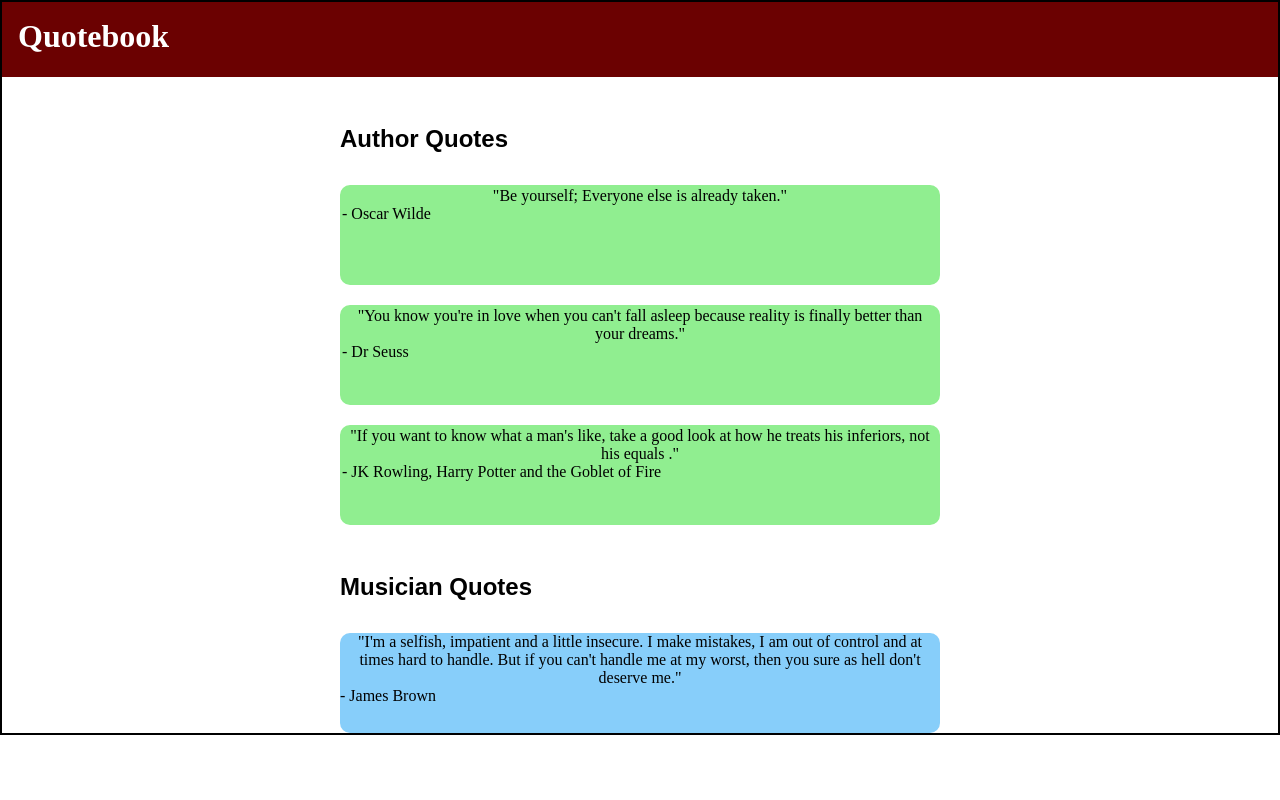
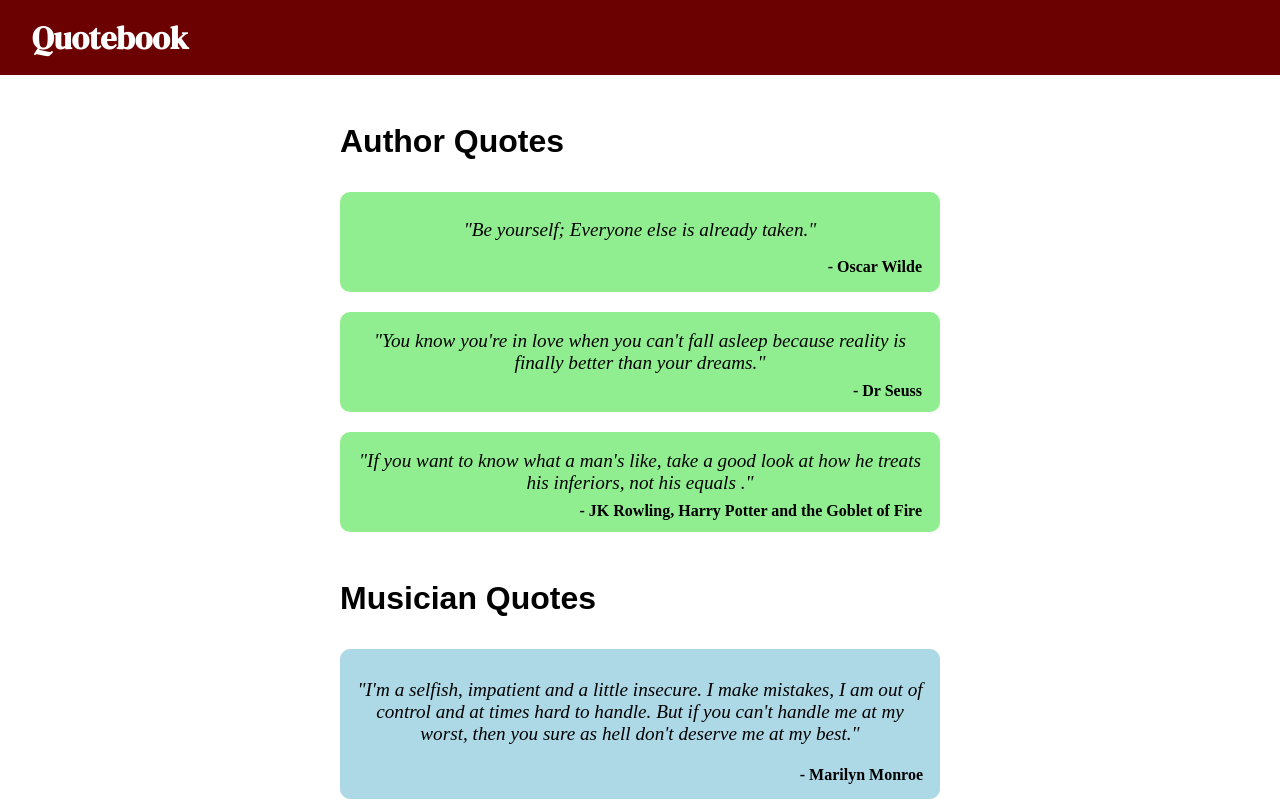
Before and after one commit to GK230/boolean-uk-html-quotebook, a website: page index.html in a window 1280 px wide. Drawn offline with Linux system fonts and the light colour scheme.

Commit message:
Completed project

```diff
--- a/index.html
+++ b/index.html
@@ -5,6 +5,11 @@
     <meta name="viewport" content="width=device-width, initial-scale=1.0" />
     <meta http-equiv="X-UA-Compatible" content="ie=edge" />
     <link rel="stylesheet" href="style.css" />
+    <link rel="preconnect" href="https://fonts.gstatic.com" />
+    <link
+      href="https://fonts.googleapis.com/css2?family=DM+Serif+Display&display=swap"
+      rel="stylesheet"
+    />
     <title>Quotebook</title>
   </head>
   <body>
@@ -18,10 +23,14 @@
             <h2>Author Quotes</h2>
             <div class="author-grid">
               <div class="quote">
-                <p class="the-quote">
-                  "Be yourself; Everyone else is already taken."
-                </p>
-                <p class="the-author">- Oscar Wilde</p>
+                <div class="quoted">
+                  <p class="the-quote">
+                    "Be yourself; Everyone else is already taken."
+                  </p>
+                </div>
+                <div class="writer">
+                  <p class="the-author">- Oscar Wilde</p>
+                </div>
               </div>
               <div class="quote">
                 <p class="the-quote">
@@ -49,10 +58,10 @@
                   "I'm a selfish, impatient and a little insecure. I make
                   mistakes, I am out of control and at times hard to handle. But
                   if you can't handle me at my worst, then you sure as hell
-                  don't deserve me."
+                  don't deserve me at my best."
                 </p>
                 <p class="the-author">
-                  - James Brown
+                  - Marilyn Monroe
                 </p>
               </div>
             </div>
--- a/style.css
+++ b/style.css
@@ -7,7 +7,6 @@
 .container {
   display: grid;
   grid-template-rows: 75px 1fr;
-  border: black solid 2px;
 }
 
 .container header {
@@ -16,7 +15,9 @@
 
 h1 {
   color: white;
-  padding: 0.5em;
+  padding: 1rem;
+  margin-left: 1rem;
+  font-family: "DM Serif Display", serif;
 }
 
 .container .quotes {
@@ -24,25 +25,18 @@ h1 {
   justify-items: center;
 }
 
-.container .quotes .author-quotes {
-}
-
-.container .quotes .author-quotes .author-grid {
+.container .quotes .author-quotes .author-grid,
+.container .quotes .musician-quotes .musician-grid {
   display: grid;
   grid-auto-rows: 100px;
   grid-gap: 20px;
   justify-items: center;
 }
 
-.container .quotes .musician-quotes .musician-grid {
-  display: grid;
-  grid-auto-rows: 100px;
-  grid-gap: 20px;
-}
-
 h2 {
   margin: 3rem 0 2rem 0;
   font-family: sans-serif;
+  font-size: 2rem;
 }
 
 .container .quotes .author-quotes .author-grid .quote,
@@ -52,14 +46,34 @@ h2 {
   border: solid 2px lightgreen;
   border-radius: 10px;
   width: 600px;
+
+  display: grid;
+  grid-template-rows: 1fr 30px;
+
+  grid-gap: 2px;
 }
 
+.container .quotes .author-quotes .author-grid .quote,
 .container .quotes .musician-quotes .musician-grid .quote {
-  background-color: lightskyblue;
-  border: lightskyblue;
+  align-items: center;
+  padding: 1rem 1rem 0.5rem 1rem;
 }
 
 .container .quotes .author-quotes .author-grid .quote p.the-quote,
 .container .quotes .musician-quotes .musician-grid .quote p.the-quote {
   text-align: center;
+  font-style: italic;
+  font-size: 1.2rem;
 }
+
+.container .quotes .author-quotes .author-grid .quote p.the-author,
+.container .quotes .musician-quotes .musician-grid .quote p.the-author {
+  text-align: right;
+  font-weight: bold;
+}
+
+.container .quotes .musician-quotes .musician-grid .quote {
+  background-color: lightblue;
+  border: solid 1px lightblue;
+  height: 150px;
+}
```
Also changed, not shown: .codesandbox/workspace.json (added).
